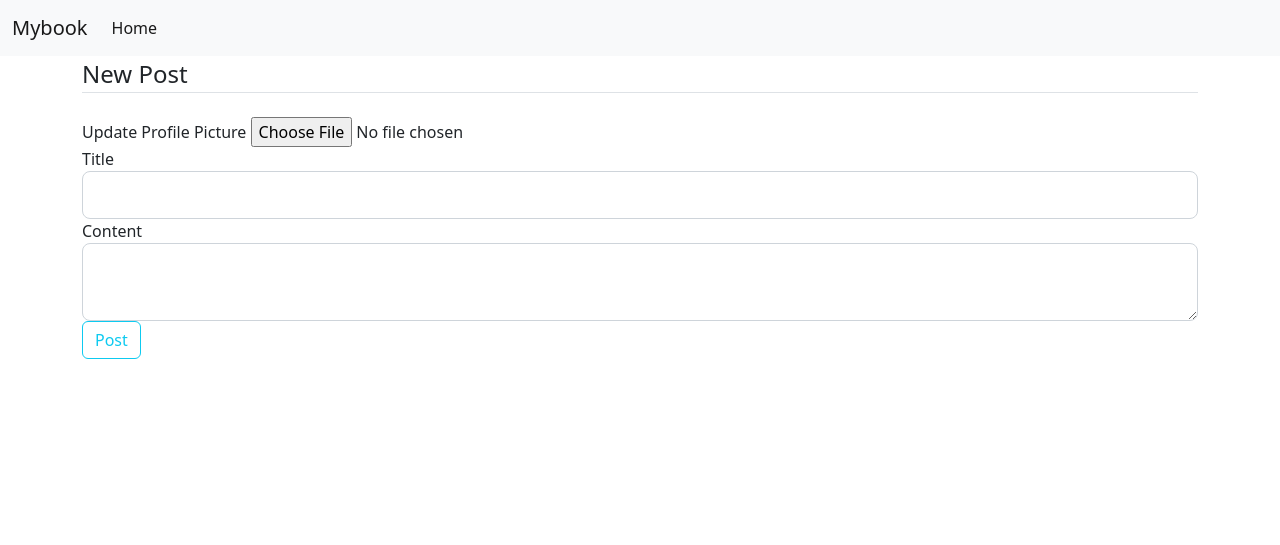
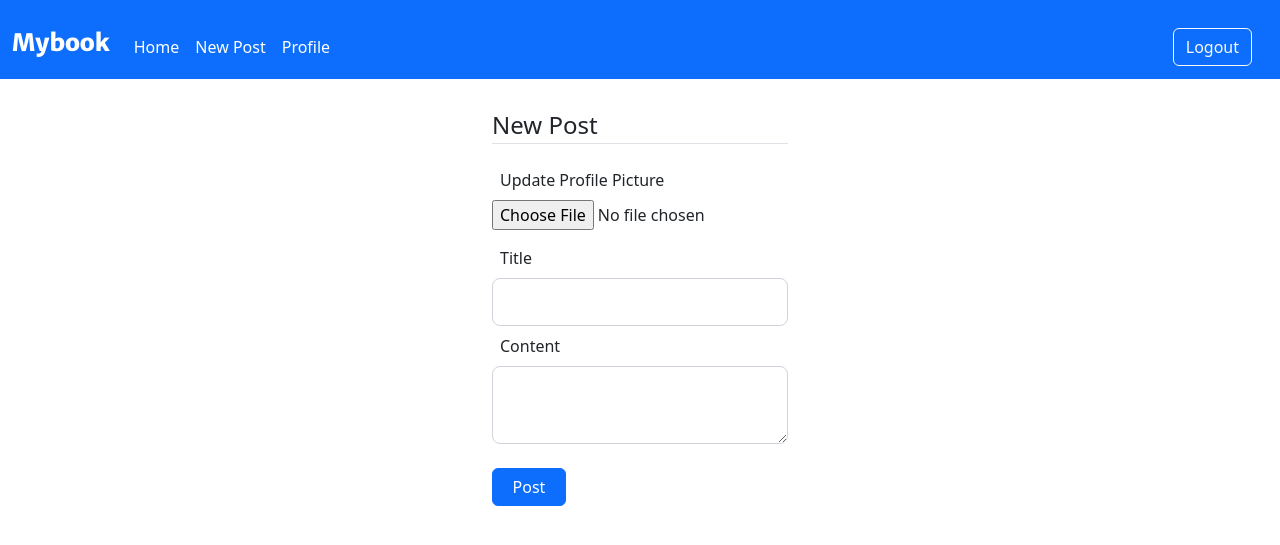
Before and after one commit to pushkar-112/Mybook-Application-Flask, a Flask app: page /post in a window 1280 px wide. Shown: the top 545 px of the page. Run offline with Flask 2, Linux system fonts and the light colour scheme; a user stored in the database is signed in; some libraries are stand-ins or nearby versions.

Commit message:
adding styles

```diff
--- a/Mybook/templates/create_post.html
+++ b/Mybook/templates/create_post.html
@@ -10,12 +10,15 @@
       integrity="sha384-0evHe/X+R7YkIZDRvuzKMRqM+OrBnVFBL6DOitfPri4tjfHxaWutUpFmBp4vmVor"
       crossorigin="anonymous"
     />
+    <link rel="preconnect" href="https://fonts.googleapis.com">
+    <link rel="preconnect" href="https://fonts.gstatic.com" crossorigin>
+    <link href="https://fonts.googleapis.com/css2?family=Merriweather+Sans:wght@800&display=swap" rel="stylesheet">
     <title>Home Page</title>
   </head>
   <body>
-    <nav class="navbar navbar-expand-lg bg-light">
-      <div class="container-fluid">
-        <a class="navbar-brand" href="/home">Mybook</a>
+    <nav class="navbar navbar-expand-lg navbar-dark bg-primary">
+      <div class="container-fluid mt-3">
+        <a class="navbar-brand " href="/home" style="font-family: 'Merriweather Sans', sans-serif;"><h4>Mybook</h4></a>
         <button
           class="navbar-toggler"
           type="button"
@@ -30,31 +33,57 @@
         <div class="collapse navbar-collapse" id="navbarSupportedContent">
           <ul class="navbar-nav me-auto mb-2 mb-lg-0">
             <li class="nav-item">
-              <a class="nav-link active" aria-current="page" href="/home">Home</a>
+              <a class="nav-link active" aria-current="page" href="/home"
+                >Home</a
+              >
+            </li>
+            <li class="nav-item">
+              <a
+                class="nav-link active"
+                aria-current="page"
+                href="./post"
+                >New Post</a
+              >
+            </li>
+            <li class="nav-item">
+              <a
+                class="nav-link active"
+                aria-current="page"
+                href="./profile"
+                >Profile</a
+              >
+            </li>
+          </ul>
+          <ul class="navbar-nav me-3 mb-2 mb-lg-0">
+            <li class="nav-item">
+              <a class=" btn btn-outline-light d-flex" type="submit" href="{{ url_for('logout') }}">
+                Logout
+              </a>
             </li>
           </ul>
         </div>
       </div>
     </nav>
 
-    <div class="container">
+    <div class="container w-25 mt-4">
 
       <div>
         <form method="POST" , action="" enctype="multipart/form-data">
-          <legend class="border-bottom mb-4">New Post</legend>
-          {{ form.hidden_tag() }} {{ form.picture.label() }} {{
-          form.picture(class="form-control-file") }}
+          <legend class="border-bottom mb-3 mt-1 ">New Post</legend>
+          {{ form.hidden_tag() }}  {{ form.picture.label(class="m-2") }}{{
+          form.picture(class="form-control-file mb-2") }}
           {% if form.picture.errors %}
             {% for error in form.picture.errors %}
                 <span class="text-danger">{{ error }}</span></br>
             {% endfor %}
           {% endif %}
 
-          <br />{{ form.title.label(class="form-control-label") }} {{
-          form.title(class="form-control form-control-lg") }} {{
-          form.content.label(class="form-control-label") }} {{
+
+          <br />{{ form.title.label(class="form-control-label m-2") }} {{
+          form.title(class="form-control form-control-lg") }}{{
+          form.content.label(class="form-control-label m-2") }} {{
           form.content(class="form-control form-control-lg") }} {{
-          form.submit(class="btn btn-outline-info") }}
+          form.submit(class="btn btn-primary w-25 mt-4 ") }}
         </form>
       </div>
     </div>
```
Also changed, not shown: Mybook/templates/index.html (+12 -9 lines), Mybook/templates/landing.html (+11 -11 lines), Mybook/templates/profile.html (+16 -6 lines), Mybook/templates/signup.html (+12 -14 lines), Mybook/static/images/fb-bg.png (added), Mybook/static/images/fb-home.png (added).
